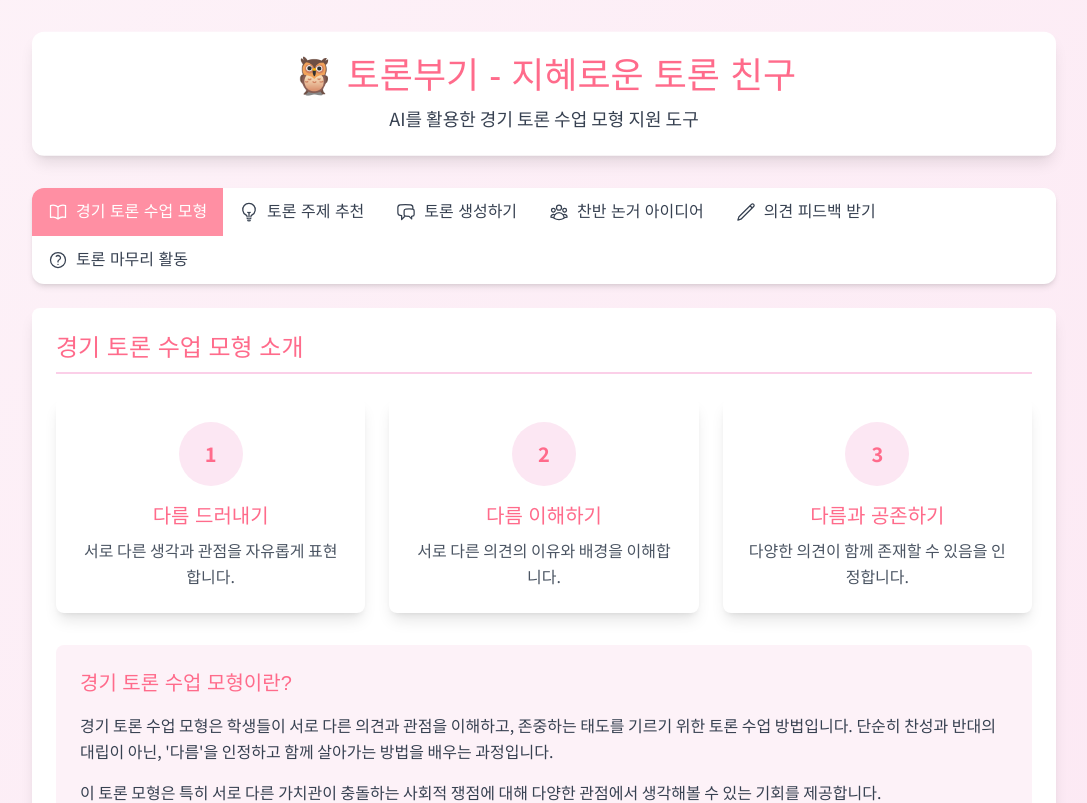
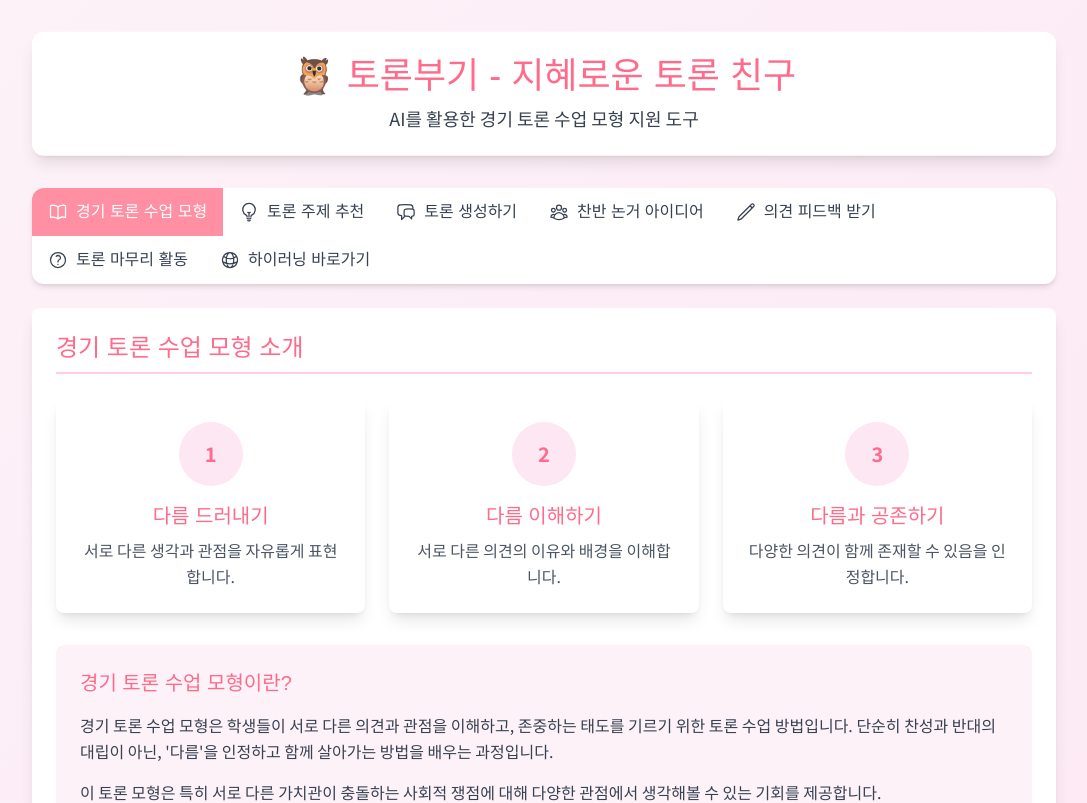
Before and after one commit to reallygood83/debatebooki-vercel, a Next.js app: page / in a window 1280 px wide. Shown: the top 803 px of the page, without its empty margins (96-1183 px from the left). Built offline with nearby package versions, Linux system fonts and the light colour scheme; a web font is replaced by a local one.

Commit message:
하이러닝 바로가기 탭 추가

```diff
--- a/pages/index.tsx
+++ b/pages/index.tsx
@@ -6,7 +6,8 @@ import {
   BookOpenIcon,
   QuestionMarkCircleIcon,
   CheckCircleIcon,
-  PencilIcon
+  PencilIcon,
+  GlobeAltIcon
 } from '@heroicons/react/24/outline';
 import Head from 'next/head';
 
@@ -198,7 +199,8 @@ export default function Home() {
     { title: "토론 생성하기", icon: <ChatBubbleLeftRightIcon className="h-5 w-5" /> },
     { title: "찬반 논거 아이디어", icon: <UserGroupIcon className="h-5 w-5" /> },
     { title: "의견 피드백 받기", icon: <PencilIcon className="h-5 w-5" /> },
-    { title: "토론 마무리 활동", icon: <QuestionMarkCircleIcon className="h-5 w-5" /> }
+    { title: "토론 마무리 활동", icon: <QuestionMarkCircleIcon className="h-5 w-5" /> },
+    { title: "하이러닝 바로가기", icon: <GlobeAltIcon className="h-5 w-5" />, externalLink: "https://hi.goe.go.kr/" }
   ];
 
   return (
@@ -226,11 +228,11 @@ export default function Home() {
                 <button
                   key={idx}
                   className={`flex items-center py-3 px-4 font-nanum-square text-sm sm:text-base transition-all duration-300 ${
-                    activeTab === idx
+                    activeTab === idx && !tab.externalLink
                       ? "bg-primary text-white"
                       : "hover:bg-pink-50 text-gray-700"
                   }`}
-                  onClick={() => setActiveTab(idx as TabIndex)}
+                  onClick={() => tab.externalLink ? window.open(tab.externalLink, '_blank') : setActiveTab(idx as TabIndex)}
                 >
                   <span className="mr-2">{tab.icon}</span>
                   {tab.title}
```
